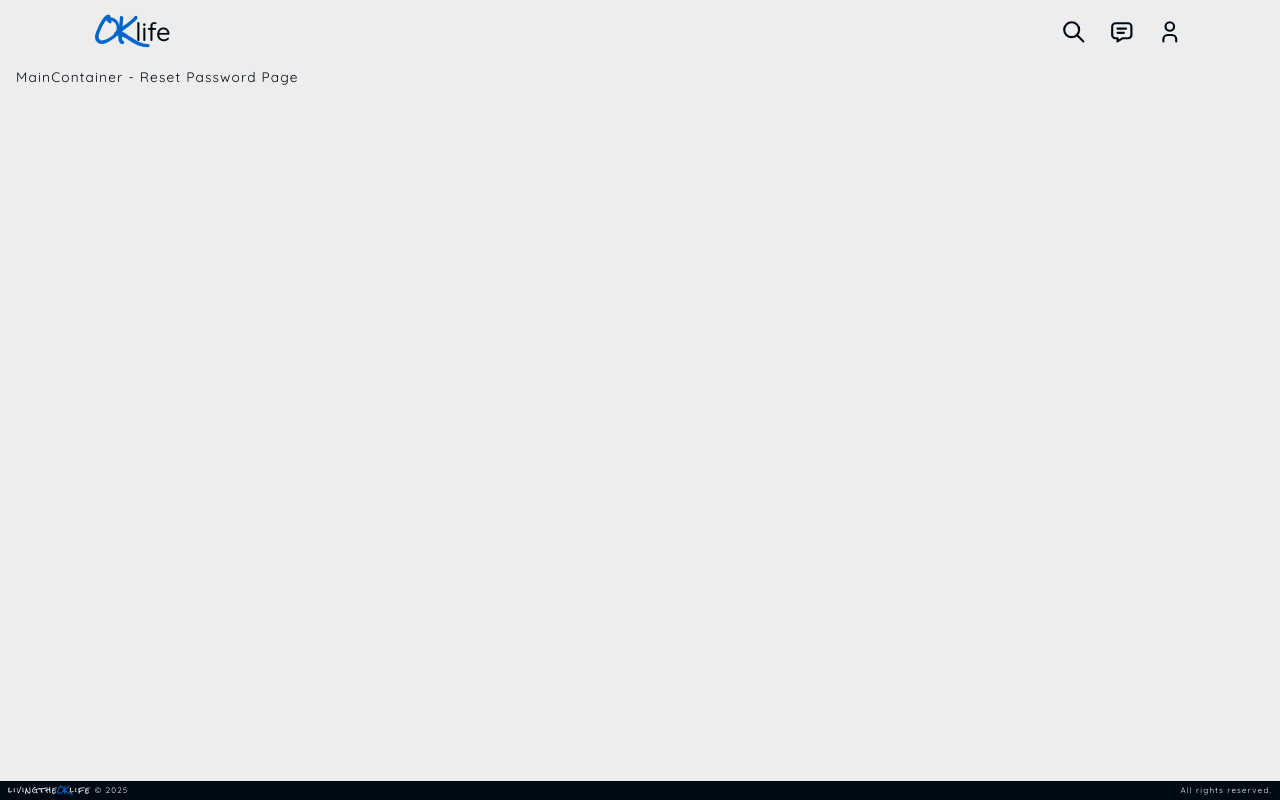
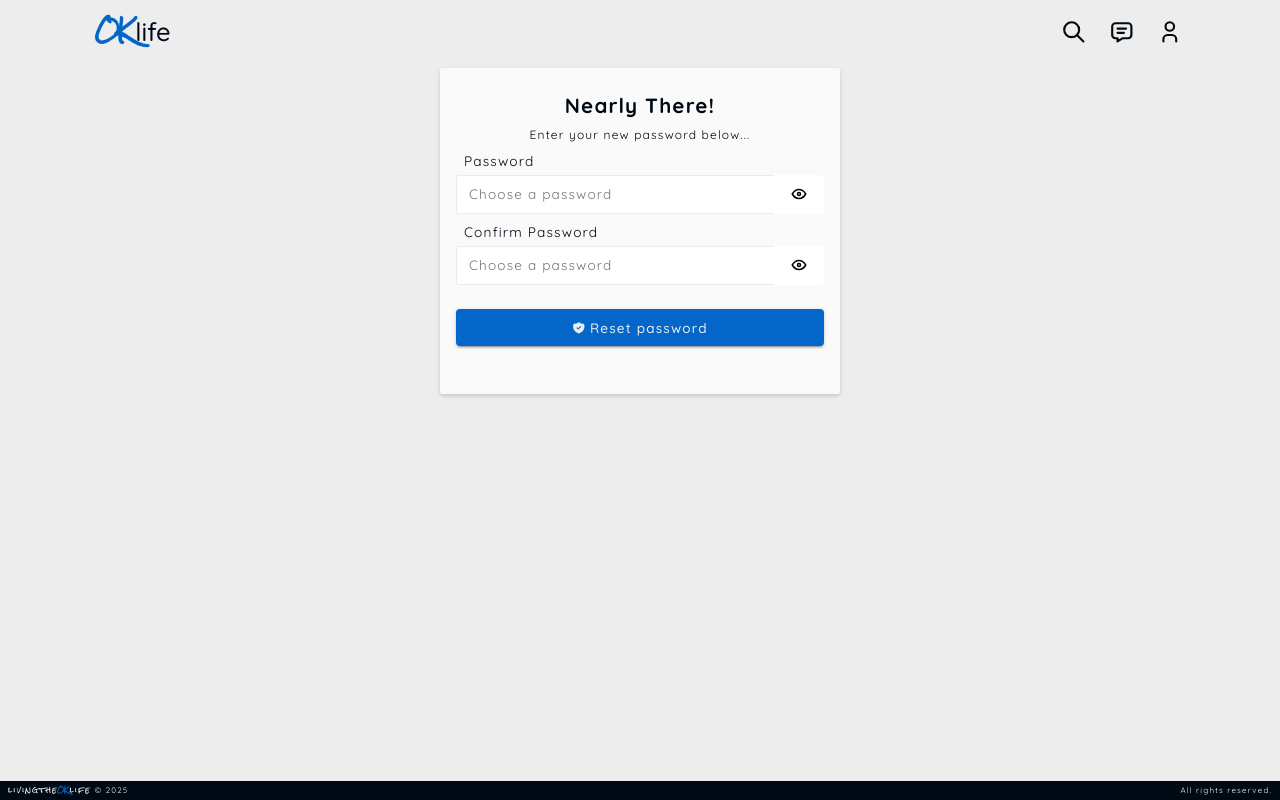
Before and after one commit to livingtheOKlife/oklife, a React (Vite) app in the folder client/: page /reset-password/1 in a window 1280 px wide. Built offline with nearby package versions, Linux system fonts and the light colour scheme.

Commit message:
feat[client]: add form to reset password page

```diff
--- /dev/null
+++ b/client/src/library/resetPasswordSchema.ts
@@ -0,0 +1,11 @@
+import { z } from 'zod'
+
+export const resetPasswordSchema = z.object({
+  password: z.string().regex(/^(?!.*\s)(?=.*[A-Z])(?=.*[a-z])(?=.*[0-9])(?=.*[~`!@#$%^&*()--+={}[\]|\\:;"'<>,.?/_₹])/, 'Passwords must contain at least one uppercase, and one lowercase letter, one number, and one special character.'),
+  confirmPassword: z.string()
+}).refine((data) => data.password === data.confirmPassword, {
+  message: 'Passwords do not match',
+  path: ['confirmPassword']
+})
+
+export type ResetPasswordSchemaType = z.infer<typeof resetPasswordSchema>
--- a/client/src/pages/ResetPasswordPage.tsx
+++ b/client/src/pages/ResetPasswordPage.tsx
@@ -1,4 +1,22 @@
+import { useEffect, useState } from 'react'
+import { useSelector } from 'react-redux'
+import { useNavigate, useParams } from 'react-router-dom'
+import { useForm } from 'react-hook-form'
+import { zodResolver } from '@hookform/resolvers/zod'
+import { FormLabel, useTheme } from '@mui/material'
+import { TbShieldCheckFilled } from 'react-icons/tb'
+import { useAppContext } from '../hooks/useAppContext'
+import { resetPasswordSchema, type ResetPasswordSchemaType } from '../library/resetPasswordSchema'
+import type { AuthStateType } from '../store'
+import { useResetPasswordMutation } from '../api/authApiSlice'
 import MainContainer from '../components/layout/MainContainer'
+import FormWidget from '../components/shared/forms/FormWidget'
+import FormHeader from '../components/shared/forms/FormHeader'
+import FormControl from '../components/shared/forms/FormControl'
+import PasswordInput from '../components/shared/forms/PasswordInput'
+import FormButton from '../components/shared/forms/FormButton'
+import InputError from '../components/shared/forms/InputError'
+import Loading from '../components/shared/Loading'
 
 /**------------------------------ reset password page
  *
@@ -10,9 +28,93 @@ import MainContainer from '../components/layout/MainContainer'
  * --------------- */
 
 const ResetPasswordPage = () => {
+  // ------------------------------ utils
+  const { token } = useParams()
+  const navigate = useNavigate()
+  // ------------------------------ auth
+  const { userInfo } = useSelector((state:AuthStateType) => state.auth)
+  useEffect(() => {
+    if (userInfo) {
+      navigate('/')
+    }
+  }, [navigate, userInfo])
+  // ------------------------------ context
+  const { setAlertActive } = useAppContext()
+  // ------------------------------ theme
+  const { palette } = useTheme()
+  // ------------------------------ show password
+  const [ showPassword, setShowPassword ] = useState(false)
+  const [ showConfirmPassword, setShowConfirmPassword ] = useState(false)
+  // ------------------------------ form handler
+  const {
+    register,
+    formState: { errors },
+    getValues,
+    handleSubmit
+  } = useForm<ResetPasswordSchemaType>({
+    resolver: zodResolver(resetPasswordSchema),
+    defaultValues: {
+      password: '',
+      confirmPassword: ''
+    },
+    mode: 'all'
+  })
+  // ------------------------------ api mutation
+  const [ resetPassword, { isLoading } ] = useResetPasswordMutation()
+  // ------------------------------ on submit
+  const onSubmit = async () => {
+    try {
+      if (getValues('password') !== getValues('confirmPassword')) {
+        setAlertActive('Passwords do not match', 'error')
+      } else {
+        await resetPassword({ token: token, password: getValues('password') }).unwrap()
+        setAlertActive('Your password was updated successfully', 'success')
+        navigate('/')
+      }
+    } catch (error:unknown) {
+      if (error) {
+        setAlertActive(error.data.message, 'error')
+      }
+    }
+  }
+  // ------------------------------ return
   return (
     <MainContainer page='reset-password-page'>
-      MainContainer - Reset Password Page
+      <FormWidget onSubmit={handleSubmit(onSubmit)}>
+        <FormHeader>
+          <h2>Nearly There!</h2>
+          <span style={{ fontSize: '12px' }}>Enter your new password below...</span>
+        </FormHeader>
+        <FormControl>
+          <FormLabel style={{ marginLeft: '0.5rem', color: palette.text.primary }}>Password</FormLabel>
+          <PasswordInput showPassword={showPassword} setShowPassword={() => setShowPassword(!showPassword)}>
+            <input type={showPassword ? 'text' : 'password'} placeholder='Choose a password' {
+              ...register('password')
+            } />
+          </PasswordInput>
+          {
+            errors.password && <InputError error={errors.password.message} />
+          }
+        </FormControl>
+        <FormControl>
+          <FormLabel style={{ marginLeft: '0.5rem', color: palette.text.primary }}>Confirm Password</FormLabel>
+          <PasswordInput showPassword={showConfirmPassword} setShowPassword={() => setShowConfirmPassword(!showConfirmPassword)}>
+            <input type={showConfirmPassword ? 'text' : 'password'} placeholder='Choose a password' {
+              ...register('confirmPassword')
+            } />
+          </PasswordInput>
+          {
+            errors.confirmPassword && <InputError error={errors.confirmPassword.message} />
+          }
+        </FormControl>
+        {
+          isLoading ? <Loading type='card' />
+          : <FormButton>
+              <TbShieldCheckFilled />
+              Reset password
+            </FormButton>
+        }
+      </FormWidget>
     </MainContainer>
   )
 }
```
